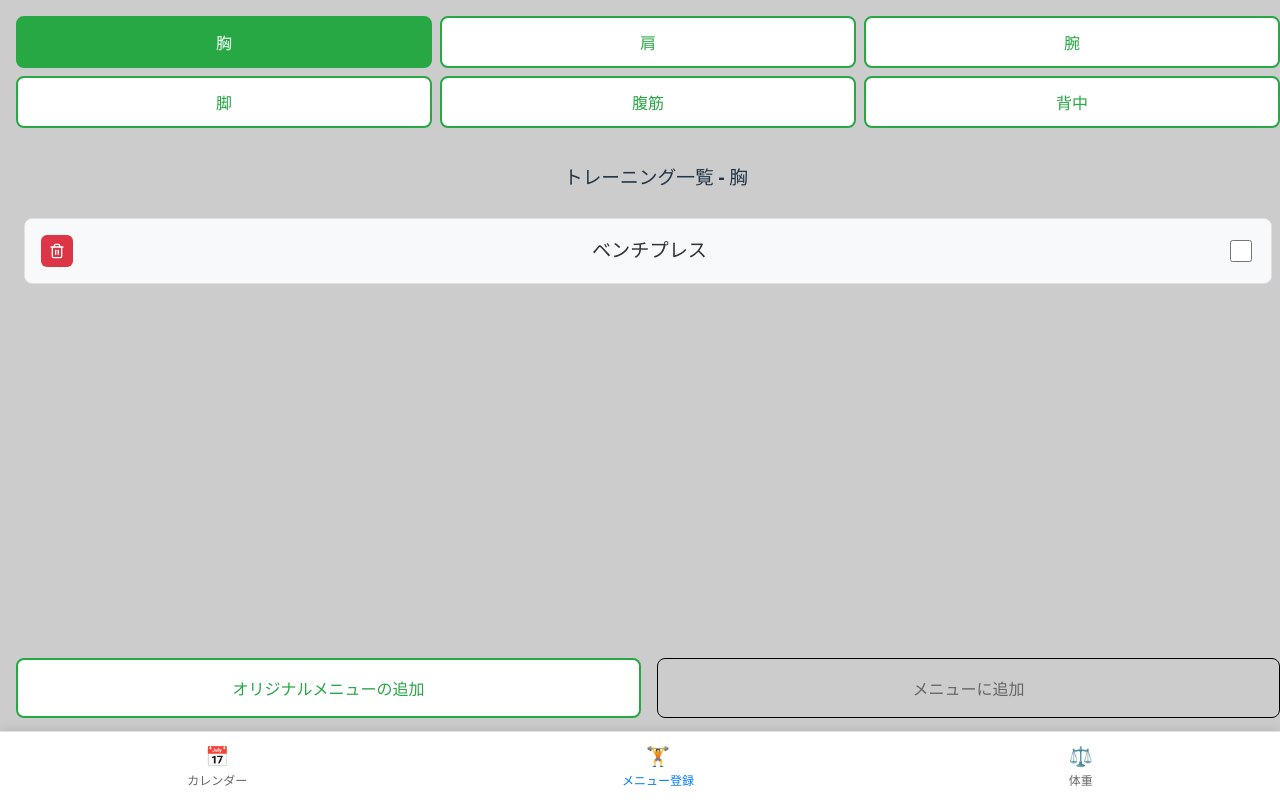
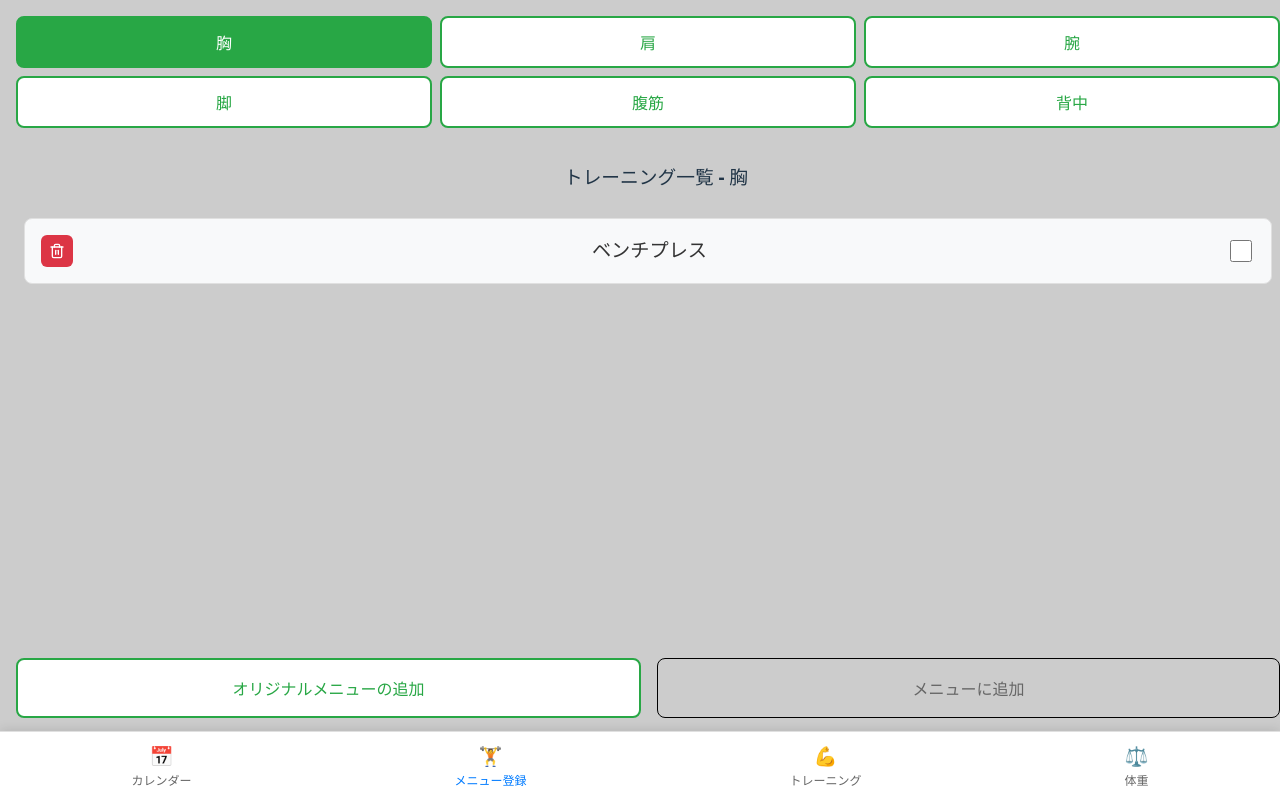
Before and after one commit to BandaiTakumi/massle_app, a React (Vite) app: page / in a window 1280 px wide. Built offline with nearby package versions, Linux system fonts and the light colour scheme.

Commit message:
footerにトレーニングボタンを追加

```diff
--- a/src/components/layout/Footer.jsx
+++ b/src/components/layout/Footer.jsx
@@ -1,16 +1,8 @@
 import './Footer.css'
 import { Link, useLocation } from 'react-router-dom'
-import { useState, useEffect } from 'react'
 
 function Footer() {
   const location = useLocation()
-  const [hasTraining, setHasTraining] = useState(false)
-
-  useEffect(() => {
-    // localStorageからトレーニングの有無を確認
-    const trainingFlag = localStorage.getItem('hasTraining')
-    setHasTraining(trainingFlag === 'true')
-  }, [location])
 
   return (
     <footer className="footer">
@@ -28,7 +20,6 @@ function Footer() {
         <span>🏋️</span>
         <span>メニュー登録</span>
       </Link>
-      {hasTraining && (
       <Link
         to="/training"
         className={`footer-button ${location.pathname === '/training' ? 'active' : ''}`}
@@ -36,7 +27,6 @@ function Footer() {
         <span>💪</span>
         <span>トレーニング</span>
       </Link>
-      )}
       <Link
         to="/wight"
         className={`footer-button ${location.pathname === '/wight' ? 'active' : ''}`}
```
Lines whose indentation alone changed are shown as unchanged.
